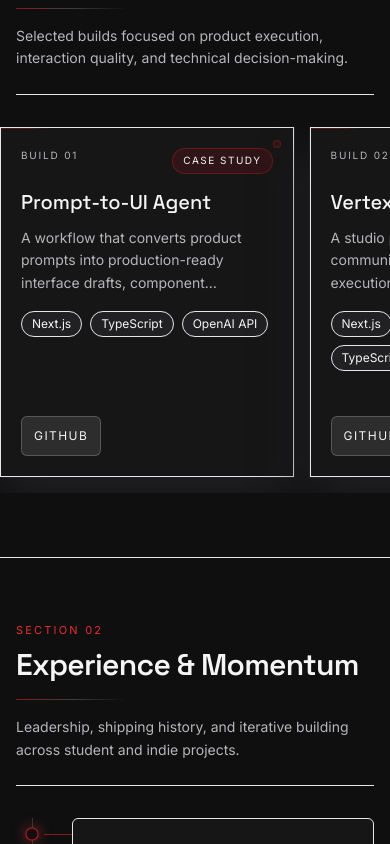
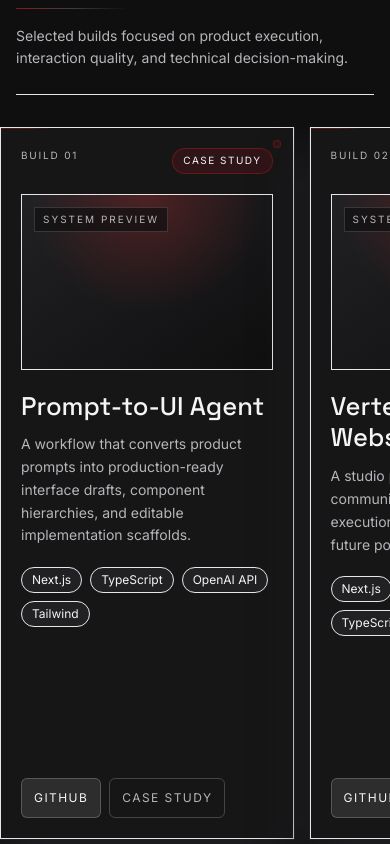
Before and after one commit to KDCodes23/Portfolio, a Next.js app: page / in a window 390 px wide. Shown: the part 1320-2164 px from the top of the page. Built offline with nearby package versions, Linux system fonts and the light colour scheme.

Commit message:
Vertex Section edited

```diff
--- a/components/ProjectCard.tsx
+++ b/components/ProjectCard.tsx
@@ -1,21 +1,16 @@
 "use client";
 
 import type { Project } from "@/lib/types";
-import {
-  EASE_OUT_QUAD,
-  MOTION_SECONDS,
-  canRunStylizedMotion,
-} from "@/lib/animations/core";
+import { EASE_OUT_QUAD, MOTION_SECONDS, canRunStylizedMotion } from "@/lib/animations/core";
 import { attachProjectCardMicroInteractions } from "@/lib/animations/cardMicroInteractions";
 import { motion, useReducedMotion } from "framer-motion";
 import { useEffect, useRef } from "react";
 
 type ProjectCardProps = {
   project: Project;
-  compact?: boolean;
 };
 
-export function ProjectCard({ project, compact = false }: ProjectCardProps) {
+export function ProjectCard({ project }: ProjectCardProps) {
   const shouldReduceMotion = useReducedMotion();
   const cardRef = useRef<HTMLElement | null>(null);
 
@@ -36,71 +31,40 @@ export function ProjectCard({ project, compact = false }: ProjectCardProps) {
         data-card-accent-line
         className="pointer-events-none absolute left-0 top-0 h-px w-full origin-left scale-x-[0.18] bg-gradient-to-r from-accent/90 via-accentBright/60 to-transparent opacity-45"
       />
-
       <span
         data-card-corner-marker
         className="pointer-events-none absolute right-3 top-3 h-2 w-2 rounded-full border border-accent/60 bg-accent/20 opacity-70"
       />
-
-      <div className={compact ? "mb-4 flex items-start justify-between gap-3" : "mb-5 flex items-start justify-between gap-4"}>
-        <span className="text-[10px] uppercase tracking-[0.18em] text-muted">
-          {project.indexLabel}
-        </span>
-
+      <div className="mb-5 flex items-start justify-between gap-4">
+        <span className="text-[10px] uppercase tracking-[0.18em] text-muted">{project.indexLabel}</span>
         <span className="rounded-full border border-accent/40 bg-accent/15 px-2.5 py-1 text-[10px] uppercase tracking-[0.15em] text-text">
           {project.status}
         </span>
       </div>
 
-      {!compact && (
       <div className="relative mb-5 h-44 overflow-hidden border border-white/12 bg-gradient-to-br from-panel to-bg sm:h-48">
         <motion.div
           className="absolute inset-0 bg-[radial-gradient(circle_at_top,rgba(229,48,48,0.25),transparent_55%)]"
           whileHover={shouldReduceMotion ? undefined : { scale: 1.04 }}
-            transition={{
-              duration: MOTION_SECONDS.medium - 0.08,
-              ease: EASE_OUT_QUAD,
-            }}
+          transition={{ duration: MOTION_SECONDS.medium - 0.08, ease: EASE_OUT_QUAD }}
         />
-
         <div className="absolute left-3 top-3 border border-white/15 bg-bg/70 px-2 py-1 text-[10px] uppercase tracking-[0.2em] text-muted">
           System Preview
         </div>
       </div>
-      )}
 
-      <h3
-        className={
-          compact
-            ? "font-display text-[1.25rem] font-medium leading-tight text-text"
-            : "font-display text-[1.6rem] font-medium leading-tight text-text"
-        }
-      >
-        {project.title}
-      </h3>
+      <h3 className="font-display text-[1.6rem] font-medium leading-tight text-text">{project.title}</h3>
+      <p className="mt-3 text-sm leading-relaxed text-muted sm:text-[15px]">{project.summary}</p>
 
-      <p
-        className={
-          compact
-            ? "mt-3 line-clamp-3 text-sm leading-relaxed text-muted"
-            : "mt-3 text-sm leading-relaxed text-muted sm:text-[15px]"
-        }
-      >
-        {project.summary}
-      </p>
-
-      <ul className={compact ? "mt-4 flex flex-wrap gap-2" : "mt-5 flex flex-wrap gap-2"}>
-        {(compact ? project.tech.slice(0, 3) : project.tech).map((tech) => (
-          <li
-            key={tech}
-            className="rounded-full border border-white/12 bg-panel px-2.5 py-1 text-xs text-text"
-          >
+      <ul className="mt-5 flex flex-wrap gap-2">
+        {project.tech.map((tech) => (
+          <li key={tech} className="rounded-full border border-white/12 bg-panel px-2.5 py-1 text-xs text-text">
             {tech}
           </li>
         ))}
       </ul>
 
-      <div className={compact ? "mt-auto flex flex-wrap gap-2 pt-5" : "mt-auto flex flex-wrap gap-2 pt-7"}>
+      <div className="mt-auto flex flex-wrap gap-2 pt-7">
         {project.links.demo ? (
           <a
             href={project.links.demo}
@@ -109,7 +73,6 @@ export function ProjectCard({ project, compact = false }: ProjectCardProps) {
             Live Demo
           </a>
         ) : null}
-
         {project.links.caseStudy ? (
           <a
             href={project.links.caseStudy}
@@ -118,8 +81,7 @@ export function ProjectCard({ project, compact = false }: ProjectCardProps) {
             GitHub
           </a>
         ) : null}
-
-        {!compact && project.links.caseStudy ? (
+        {project.links.caseStudy ? (
           <a
             href={project.links.caseStudy}
             className="inline-flex min-h-10 items-center rounded-md border border-white/20 bg-transparent px-3 py-2 text-xs uppercase tracking-[0.12em] text-muted transition hover:border-white/35 hover:text-text"
```
Lines whose indentation alone changed are shown as unchanged.
